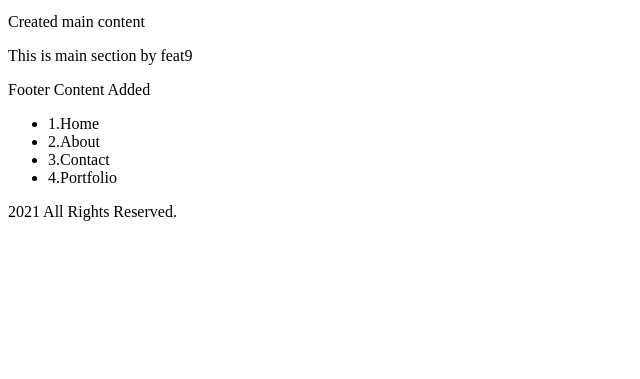
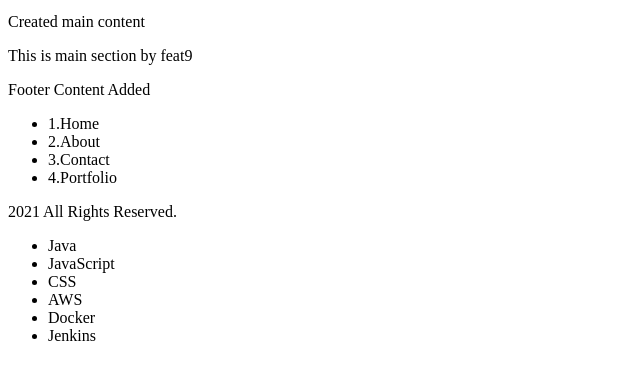
Before and after one commit to nareshkadhare/git-app, a plain HTML site: page index.html in a window 1280 px wide. Shown: the part 155-534 px from the top of the page, without its empty margins (0-640 px from the left). Drawn offline with Linux system fonts and the light colour scheme.

Commit message:
feat: Skill Section Designed #9

```diff
--- a/index.html
+++ b/index.html
@@ -37,6 +37,15 @@
             </ul>
         </p>
         <span>2021 All Rights Reserved.</span>
+
+    <ul>
+        <li>Java</li>
+        <li>JavaScript</li>
+        <li>CSS</li>
+        <li>AWS</li>
+        <li>Docker</li>
+        <li>Jenkins</li>
+    </ul>
     </footer>
 </body>
 </html>
```
